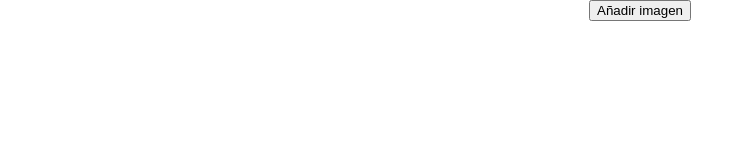
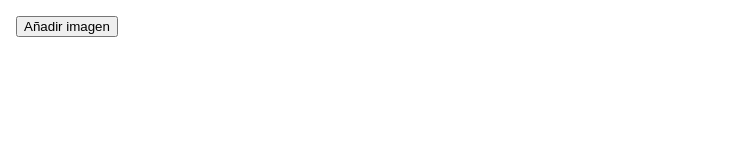
Before and after one commit to Isinaveira/Ejercicios-HTML-CSS, a plain HTML site: page JS/ej06/index.html in a window 1280 px wide. Shown: the whole page, without its empty margins (0-738 px from the left). Drawn offline with Linux system fonts and the light colour scheme.

Commit message:
cambios en el botón

```diff
--- a/JS/ej06/style.css
+++ b/JS/ej06/style.css
@@ -5,14 +5,23 @@ html,body{
 body{
     display: grid;
     place-content: center;
+    gap: 1rem;
+    padding: 1rem;
+}
+button {
+    position: fixed;
+    top: 1rem;
+    left: 1rem;
 }
 #images{
+    padding: 1rem;
     display:  flex;
     flex-direction: column;
     justify-content: center;
     align-items: center;
+    gap: 1rem;
 }
 img{
-    width: 50%;
-    object-fit: cover;
+    height: 300px;
+    width: 200px;
 }
```
